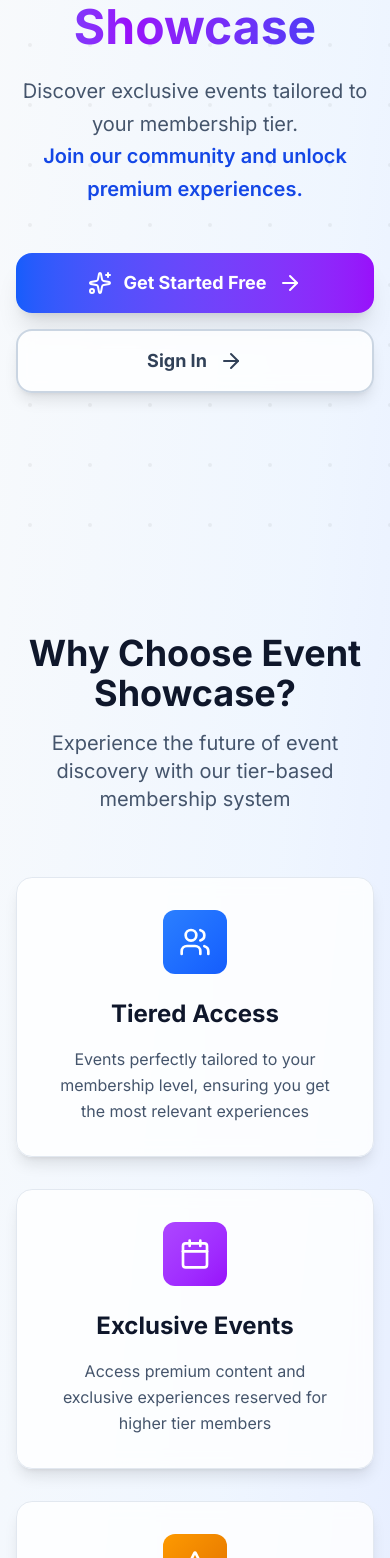
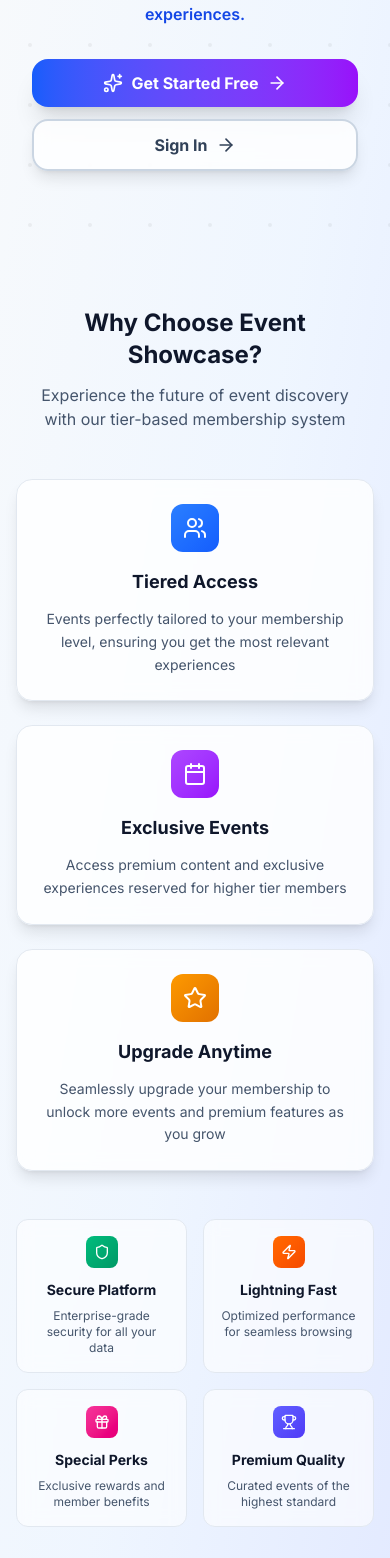
Before and after one commit to anandanpm/tier-event-showcase, a Next.js app: page / in a window 390 px wide. Shown: the part 350-1908 px from the top of the page. Built offline with nearby package versions, Linux system fonts and the light colour scheme; no server answers.

Commit message:
fix(page):fixed the responsiveness of the page.tsx in app(Homepage)

```diff
--- a/src/app/layout.tsx
+++ b/src/app/layout.tsx
@@ -9,6 +9,9 @@ const inter = Inter({ subsets: ['latin'] });
 export const metadata: Metadata = {
   title: 'Tier-Based Event Showcase',
   description: 'Discover events based on your membership tier',
+  icons:{
+    icon: '/favicon.ico',
+  }
 };
 
 export default function RootLayout({
--- a/src/app/page.tsx
+++ b/src/app/page.tsx
@@ -18,20 +18,20 @@ export default function HomePage() {
             ></div>
           </div>
 
-          <div className="relative max-w-7xl mx-auto px-4 sm:px-6 lg:px-8 py-20">
+          <div className="relative max-w-7xl mx-auto px-4 sm:px-6 lg:px-8 py-10 sm:py-20">
             <div className="text-center">
               {/* Logo/Icon */}
-              <div className="flex justify-center mb-8">
+              <div className="flex justify-center mb-6 sm:mb-8">
                 <div className="relative">
                   <div className="absolute inset-0 bg-gradient-to-r from-blue-600 to-purple-600 rounded-2xl blur-lg opacity-30"></div>
-                  <div className="relative bg-gradient-to-r from-blue-600 to-purple-600 rounded-2xl p-4">
-                    <Sparkles className="h-12 w-12 text-white" />
+                  <div className="relative bg-gradient-to-r from-blue-600 to-purple-600 rounded-2xl p-3 sm:p-4">
+                    <Sparkles className="h-8 w-8 sm:h-12 sm:w-12 text-white" />
                   </div>
                 </div>
               </div>
 
               {/* Main Heading */}
-              <h1 className="text-5xl md:text-7xl font-bold mb-6">
+              <h1 className="text-3xl sm:text-4xl md:text-5xl lg:text-7xl font-bold mb-4 sm:mb-6">
                 <span className="bg-gradient-to-r from-slate-900 via-blue-900 to-purple-900 bg-clip-text text-transparent">
                   Welcome to
                 </span>
@@ -42,33 +42,33 @@ export default function HomePage() {
               </h1>
 
               {/* Subtitle */}
-              <p className="text-xl md:text-2xl text-slate-600 mb-12 max-w-4xl mx-auto leading-relaxed">
+              <p className="text-base sm:text-lg md:text-xl lg:text-2xl text-slate-600 mb-8 sm:mb-12 max-w-4xl mx-auto leading-relaxed px-4">
                 Discover exclusive events tailored to your membership tier.
                 <br />
                 <span className="font-semibold text-blue-700">Join our community and unlock premium experiences.</span>
               </p>
 
               {/* CTA Buttons */}
-              <div className="flex flex-col sm:flex-row gap-4 justify-center mb-20">
+              <div className="flex flex-col sm:flex-row gap-3 sm:gap-4 justify-center mb-12 sm:mb-20 px-4">
                 <Link
                   href="/sign-up"
-                  className="group relative overflow-hidden bg-gradient-to-r from-blue-600 to-purple-600 rounded-2xl px-8 py-4 text-white font-bold text-lg shadow-xl hover:shadow-2xl transform hover:scale-105 transition-all duration-300"
+                  className="group relative overflow-hidden bg-gradient-to-r from-blue-600 to-purple-600 rounded-2xl px-6 sm:px-8 py-3 sm:py-4 text-white font-bold text-base sm:text-lg shadow-xl hover:shadow-2xl transform hover:scale-105 transition-all duration-300"
                 >
                   <div className="absolute inset-0 bg-gradient-to-r from-blue-700 to-purple-700 opacity-0 group-hover:opacity-100 transition-opacity"></div>
                   <div className="relative flex items-center justify-center">
-                    <Sparkles className="mr-3 h-6 w-6" />
+                    <Sparkles className="mr-2 sm:mr-3 h-5 w-5 sm:h-6 sm:w-6" />
                     Get Started Free
-                    <ArrowRight className="ml-3 h-6 w-6 group-hover:translate-x-1 transition-transform" />
+                    <ArrowRight className="ml-2 sm:ml-3 h-5 w-5 sm:h-6 sm:w-6 group-hover:translate-x-1 transition-transform" />
                   </div>
                 </Link>
 
                 <Link
                   href="/sign-in"
-                  className="group bg-white/80 backdrop-blur-sm border-2 border-slate-300 rounded-2xl px-8 py-4 text-slate-700 font-bold text-lg shadow-lg hover:shadow-xl hover:border-blue-400 transform hover:scale-105 transition-all duration-300"
+                  className="group bg-white/80 backdrop-blur-sm border-2 border-slate-300 rounded-2xl px-6 sm:px-8 py-3 sm:py-4 text-slate-700 font-bold text-base sm:text-lg shadow-lg hover:shadow-xl hover:border-blue-400 transform hover:scale-105 transition-all duration-300"
                 >
                   <div className="flex items-center justify-center">
                     Sign In
-                    <ArrowRight className="ml-3 h-6 w-6 group-hover:translate-x-1 transition-transform" />
+                    <ArrowRight className="ml-2 sm:ml-3 h-5 w-5 sm:h-6 sm:w-6 group-hover:translate-x-1 transition-transform" />
                   </div>
                 </Link>
               </div>
@@ -77,52 +77,52 @@ export default function HomePage() {
         </div>
 
         {/* Features Section */}
-        <div className="relative py-20">
+        <div className="relative py-12 sm:py-20">
           <div className="max-w-7xl mx-auto px-4 sm:px-6 lg:px-8">
             {/* Section Header */}
-            <div className="text-center mb-16">
-              <h2 className="text-4xl font-bold text-slate-900 mb-4">Why Choose Event Showcase?</h2>
-              <p className="text-xl text-slate-600 max-w-2xl mx-auto">
+            <div className="text-center mb-12 sm:mb-16">
+              <h2 className="text-2xl sm:text-3xl lg:text-4xl font-bold text-slate-900 mb-3 sm:mb-4">Why Choose Event Showcase?</h2>
+              <p className="text-base sm:text-lg lg:text-xl text-slate-600 max-w-2xl mx-auto px-4">
                 Experience the future of event discovery with our tier-based membership system
               </p>
             </div>
 
             {/* Feature Cards */}
-            <div className="grid md:grid-cols-3 gap-8 mb-16">
-              <div className="group relative bg-white/80 backdrop-blur-sm rounded-2xl p-8 shadow-lg hover:shadow-2xl border border-slate-200 hover:border-blue-300 transform hover:scale-105 transition-all duration-300">
+            <div className="grid md:grid-cols-3 gap-6 sm:gap-8 mb-12 sm:mb-16">
+              <div className="group relative bg-white/80 backdrop-blur-sm rounded-2xl p-6 sm:p-8 shadow-lg hover:shadow-2xl border border-slate-200 hover:border-blue-300 transform hover:scale-105 transition-all duration-300">
                 <div className="absolute inset-0 bg-gradient-to-br from-blue-50 to-indigo-50 rounded-2xl opacity-0 group-hover:opacity-100 transition-opacity"></div>
                 <div className="relative text-center">
-                  <div className="bg-gradient-to-br from-blue-500 to-blue-600 rounded-xl p-4 w-fit mx-auto mb-6 group-hover:scale-110 transition-transform">
-                    <Users className="h-8 w-8 text-white" />
+                  <div className="bg-gradient-to-br from-blue-500 to-blue-600 rounded-xl p-3 sm:p-4 w-fit mx-auto mb-4 sm:mb-6 group-hover:scale-110 transition-transform">
+                    <Users className="h-6 w-6 sm:h-8 sm:w-8 text-white" />
                   </div>
-                  <h3 className="text-2xl font-bold text-slate-900 mb-4">Tiered Access</h3>
-                  <p className="text-slate-600 leading-relaxed">
+                  <h3 className="text-lg sm:text-xl lg:text-2xl font-bold text-slate-900 mb-3 sm:mb-4">Tiered Access</h3>
+                  <p className="text-sm sm:text-base text-slate-600 leading-relaxed">
                     Events perfectly tailored to your membership level, ensuring you get the most relevant experiences
                   </p>
                 </div>
               </div>
 
-              <div className="group relative bg-white/80 backdrop-blur-sm rounded-2xl p-8 shadow-lg hover:shadow-2xl border border-slate-200 hover:border-purple-300 transform hover:scale-105 transition-all duration-300">
+              <div className="group relative bg-white/80 backdrop-blur-sm rounded-2xl p-6 sm:p-8 shadow-lg hover:shadow-2xl border border-slate-200 hover:border-purple-300 transform hover:scale-105 transition-all duration-300">
                 <div className="absolute inset-0 bg-gradient-to-br from-purple-50 to-indigo-50 rounded-2xl opacity-0 group-hover:opacity-100 transition-opacity"></div>
                 <div className="relative text-center">
-                  <div className="bg-gradient-to-br from-purple-500 to-purple-600 rounded-xl p-4 w-fit mx-auto mb-6 group-hover:scale-110 transition-transform">
-                    <Calendar className="h-8 w-8 text-white" />
+                  <div className="bg-gradient-to-br from-purple-500 to-purple-600 rounded-xl p-3 sm:p-4 w-fit mx-auto mb-4 sm:mb-6 group-hover:scale-110 transition-transform">
+                    <Calendar className="h-6 w-6 sm:h-8 sm:w-8 text-white" />
                   </div>
-                  <h3 className="text-2xl font-bold text-slate-900 mb-4">Exclusive Events</h3>
-                  <p className="text-slate-600 leading-relaxed">
+                  <h3 className="text-lg sm:text-xl lg:text-2xl font-bold text-slate-900 mb-3 sm:mb-4">Exclusive Events</h3>
+                  <p className="text-sm sm:text-base text-slate-600 leading-relaxed">
                     Access premium content and exclusive experiences reserved for higher tier members
                   </p>
                 </div>
               </div>
 
-              <div className="group relative bg-white/80 backdrop-blur-sm rounded-2xl p-8 shadow-lg hover:shadow-2xl border border-slate-200 hover:border-amber-300 transform hover:scale-105 transition-all duration-300">
+              <div className="group relative bg-white/80 backdrop-blur-sm rounded-2xl p-6 sm:p-8 shadow-lg hover:shadow-2xl border border-slate-200 hover:border-amber-300 transform hover:scale-105 transition-all duration-300">
                 <div className="absolute inset-0 bg-gradient-to-br from-amber-50 to-orange-50 rounded-2xl opacity-0 group-hover:opacity-100 transition-opacity"></div>
                 <div className="relative text-center">
-                  <div className="bg-gradient-to-br from-amber-500 to-amber-600 rounded-xl p-4 w-fit mx-auto mb-6 group-hover:scale-110 transition-transform">
-                    <Star className="h-8 w-8 text-white" />
+                  <div className="bg-gradient-to-br from-amber-500 to-amber-600 rounded-xl p-3 sm:p-4 w-fit mx-auto mb-4 sm:mb-6 group-hover:scale-110 transition-transform">
+                    <Star className="h-6 w-6 sm:h-8 sm:w-8 text-white" />
                   </div>
-                  <h3 className="text-2xl font-bold text-slate-900 mb-4">Upgrade Anytime</h3>
-                  <p className="text-slate-600 leading-relaxed">
+                  <h3 className="text-lg sm:text-xl lg:text-2xl font-bold text-slate-900 mb-3 sm:mb-4">Upgrade Anytime</h3>
+                  <p className="text-sm sm:text-base text-slate-600 leading-relaxed">
                     Seamlessly upgrade your membership to unlock more events and premium features as you grow
                   </p>
                 </div>
@@ -130,52 +130,52 @@ export default function HomePage() {
             </div>
 
             {/* Additional Benefits */}
-            <div className="grid md:grid-cols-2 lg:grid-cols-4 gap-6">
-              <div className="text-center p-6 bg-white/60 backdrop-blur-sm rounded-xl border border-slate-200 hover:shadow-lg transition-all duration-300">
-                <div className="bg-gradient-to-br from-emerald-500 to-emerald-600 rounded-lg p-3 w-fit mx-auto mb-4">
-                  <Shield className="h-6 w-6 text-white" />
+            <div className="grid grid-cols-2 lg:grid-cols-4 gap-4 sm:gap-6">
+              <div className="text-center p-4 sm:p-6 bg-white/60 backdrop-blur-sm rounded-xl border border-slate-200 hover:shadow-lg transition-all duration-300">
+                <div className="bg-gradient-to-br from-emerald-500 to-emerald-600 rounded-lg p-2 sm:p-3 w-fit mx-auto mb-3 sm:mb-4">
+                  <Shield className="h-4 w-4 sm:h-6 sm:w-6 text-white" />
                 </div>
-                <h4 className="font-bold text-slate-900 mb-2">Secure Platform</h4>
-                <p className="text-sm text-slate-600">Enterprise-grade security for all your data</p>
+                <h4 className="font-bold text-slate-900 mb-2 text-sm sm:text-base">Secure Platform</h4>
+                <p className="text-xs sm:text-sm text-slate-600">Enterprise-grade security for all your data</p>
               </div>
 
-              <div className="text-center p-6 bg-white/60 backdrop-blur-sm rounded-xl border border-slate-200 hover:shadow-lg transition-all duration-300">
-                <div className="bg-gradient-to-br from-orange-500 to-orange-600 rounded-lg p-3 w-fit mx-auto mb-4">
-                  <Zap className="h-6 w-6 text-white" />
+              <div className="text-center p-4 sm:p-6 bg-white/60 backdrop-blur-sm rounded-xl border border-slate-200 hover:shadow-lg transition-all duration-300">
+                <div className="bg-gradient-to-br from-orange-500 to-orange-600 rounded-lg p-2 sm:p-3 w-fit mx-auto mb-3 sm:mb-4">
+                  <Zap className="h-4 w-4 sm:h-6 sm:w-6 text-white" />
                 </div>
-                <h4 className="font-bold text-slate-900 mb-2">Lightning Fast</h4>
-                <p className="text-sm text-slate-600">Optimized performance for seamless browsing</p>
+                <h4 className="font-bold text-slate-900 mb-2 text-sm sm:text-base">Lightning Fast</h4>
+                <p className="text-xs sm:text-sm text-slate-600">Optimized performance for seamless browsing</p>
               </div>
 
-              <div className="text-center p-6 bg-white/60 backdrop-blur-sm rounded-xl border border-slate-200 hover:shadow-lg transition-all duration-300">
-                <div className="bg-gradient-to-br from-pink-500 to-pink-600 rounded-lg p-3 w-fit mx-auto mb-4">
-                  <Gift className="h-6 w-6 text-white" />
+              <div className="text-center p-4 sm:p-6 bg-white/60 backdrop-blur-sm rounded-xl border border-slate-200 hover:shadow-lg transition-all duration-300">
+                <div className="bg-gradient-to-br from-pink-500 to-pink-600 rounded-lg p-2 sm:p-3 w-fit mx-auto mb-3 sm:mb-4">
+                  <Gift className="h-4 w-4 sm:h-6 sm:w-6 text-white" />
                 </div>
-                <h4 className="font-bold text-slate-900 mb-2">Special Perks</h4>
-                <p className="text-sm text-slate-600">Exclusive rewards and member benefits</p>
+                <h4 className="font-bold text-slate-900 mb-2 text-sm sm:text-base">Special Perks</h4>
+                <p className="text-xs sm:text-sm text-slate-600">Exclusive rewards and member benefits</p>
               </div>
 
-              <div className="text-center p-6 bg-white/60 backdrop-blur-sm rounded-xl border border-slate-200 hover:shadow-lg transition-all duration-300">
-                <div className="bg-gradient-to-br from-indigo-500 to-indigo-600 rounded-lg p-3 w-fit mx-auto mb-4">
-                  <Trophy className="h-6 w-6 text-white" />
+              <div className="text-center p-4 sm:p-6 bg-white/60 backdrop-blur-sm rounded-xl border border-slate-200 hover:shadow-lg transition-all duration-300">
+                <div className="bg-gradient-to-br from-indigo-500 to-indigo-600 rounded-lg p-2 sm:p-3 w-fit mx-auto mb-3 sm:mb-4">
+                  <Trophy className="h-4 w-4 sm:h-6 sm:w-6 text-white" />
                 </div>
-                <h4 className="font-bold text-slate-900 mb-2">Premium Quality</h4>
-                <p className="text-sm text-slate-600">Curated events of the highest standard</p>
+                <h4 className="font-bold text-slate-900 mb-2 text-sm sm:text-base">Premium Quality</h4>
+                <p className="text-xs sm:text-sm text-slate-600">Curated events of the highest standard</p>
               </div>
             </div>
           </div>
         </div>
 
         {/* Tier Showcase */}
-        <div className="relative py-20 bg-gradient-to-r from-slate-900 via-blue-900 to-purple-900">
+        <div className="relative py-12 sm:py-20 bg-gradient-to-r from-slate-900 via-blue-900 to-purple-900">
           <div className="absolute inset-0 bg-black/20"></div>
           <div className="relative max-w-7xl mx-auto px-4 sm:px-6 lg:px-8 text-center">
-            <h2 className="text-4xl font-bold text-white mb-4">Choose Your Tier</h2>
-            <p className="text-xl text-blue-100 mb-12 max-w-2xl mx-auto">
+            <h2 className="text-2xl sm:text-3xl lg:text-4xl font-bold text-white mb-3 sm:mb-4">Choose Your Tier</h2>
+            <p className="text-base sm:text-lg lg:text-xl text-blue-100 mb-8 sm:mb-12 max-w-2xl mx-auto px-4">
               Start free and upgrade as you discover more amazing events
             </p>
 
-            <div className="grid md:grid-cols-4 gap-6">
+            <div className="grid grid-cols-2 md:grid-cols-4 gap-4 sm:gap-6">
               {[
                 { name: "Free", color: "from-slate-400 to-slate-600", icon: Sparkles },
                 { name: "Silver", color: "from-slate-300 to-slate-500", icon: Shield },
@@ -186,13 +186,13 @@ export default function HomePage() {
                 return (
                   <div
                     key={tier.name}
-                    className="bg-white/10 backdrop-blur-sm rounded-2xl p-6 border border-white/20 hover:bg-white/20 transition-all duration-300"
+                    className="bg-white/10 backdrop-blur-sm rounded-2xl p-4 sm:p-6 border border-white/20 hover:bg-white/20 transition-all duration-300"
                   >
-                    <div className={`bg-gradient-to-r ${tier.color} rounded-xl p-4 w-fit mx-auto mb-4`}>
-                      <Icon className="h-8 w-8 text-white" />
+                    <div className={`bg-gradient-to-r ${tier.color} rounded-xl p-3 sm:p-4 w-fit mx-auto mb-3 sm:mb-4`}>
+                      <Icon className="h-6 w-6 sm:h-8 sm:w-8 text-white" />
                     </div>
-                    <h3 className="text-xl font-bold text-white mb-2">{tier.name}</h3>
-                    <p className="text-blue-100 text-sm">
+                    <h3 className="text-base sm:text-lg lg:text-xl font-bold text-white mb-2">{tier.name}</h3>
+                    <p className="text-blue-100 text-xs sm:text-sm">
                       {index === 0 && "Perfect for getting started"}
                       {index === 1 && "Great for regular attendees"}
                       {index === 2 && "Ideal for event enthusiasts"}
@@ -220,22 +220,22 @@ export default function HomePage() {
 
           <div className="relative text-center max-w-4xl mx-auto px-4 sm:px-6 lg:px-8">
             {/* Welcome Animation */}
-            <div className="flex justify-center mb-8">
+            <div className="flex justify-center mb-6 sm:mb-8">
               <div className="relative">
                 <div className="absolute inset-0 bg-gradient-to-r from-emerald-500 to-blue-600 rounded-full blur-lg opacity-30 animate-pulse"></div>
-                <div className="relative bg-gradient-to-r from-emerald-500 to-blue-600 rounded-full p-6">
-                  <Calendar className="h-16 w-16 text-white" />
+                <div className="relative bg-gradient-to-r from-emerald-500 to-blue-600 rounded-full p-4 sm:p-6">
+                  <Calendar className="h-12 w-12 sm:h-16 sm:w-16 text-white" />
                 </div>
               </div>
             </div>
 
-            <h1 className="text-5xl md:text-6xl font-bold mb-6">
+            <h1 className="text-3xl sm:text-4xl md:text-5xl lg:text-6xl font-bold mb-4 sm:mb-6">
               <span className="bg-gradient-to-r from-emerald-600 via-blue-600 to-purple-600 bg-clip-text text-transparent">
                 Welcome Back!
               </span>
             </h1>
 
-            <p className="text-2xl text-slate-600 mb-12 leading-relaxed">
+            <p className="text-base sm:text-lg lg:text-2xl text-slate-600 mb-8 sm:mb-12 leading-relaxed px-4">
               Ready to explore your exclusive events?
               <br />
               <span className="font-semibold text-blue-700">Your personalized dashboard awaits!</span>
@@ -245,29 +245,29 @@ export default function HomePage() {
             <div className="space-y-6">
               <Link
                 href="/events"
-                className="group relative overflow-hidden bg-gradient-to-r from-emerald-600 via-blue-600 to-purple-600 rounded-2xl px-12 py-6 text-white font-bold text-xl shadow-2xl hover:shadow-3xl transform hover:scale-105 transition-all duration-300 inline-flex items-center"
+                className="group relative overflow-hidden bg-gradient-to-r from-emerald-600 via-blue-600 to-purple-600 rounded-2xl px-8 sm:px-12 py-4 sm:py-6 text-white font-bold text-lg sm:text-xl shadow-2xl hover:shadow-3xl transform hover:scale-105 transition-all duration-300 inline-flex items-center"
               >
                 <div className="absolute inset-0 bg-gradient-to-r from-emerald-700 via-blue-700 to-purple-700 opacity-0 group-hover:opacity-100 transition-opacity"></div>
                 <div className="relative flex items-center">
-                  <Calendar className="mr-4 h-8 w-8" />
+                  <Calendar className="mr-3 sm:mr-4 h-6 w-6 sm:h-8 sm:w-8" />
                   View My Events
-                  <ArrowRight className="ml-4 h-8 w-8 group-hover:translate-x-2 transition-transform" />
+                  <ArrowRight className="ml-3 sm:ml-4 h-6 w-6 sm:h-8 sm:w-8 group-hover:translate-x-2 transition-transform" />
                 </div>
               </Link>
 
               {/* Quick Stats */}
-              <div className="grid grid-cols-1 md:grid-cols-3 gap-6 mt-12">
-                <div className="bg-white/80 backdrop-blur-sm rounded-xl p-6 shadow-lg border border-slate-200">
-                  <div className="text-3xl font-bold text-emerald-600 mb-2">∞</div>
-                  <div className="text-slate-700 font-medium">Events Available</div>
+              <div className="grid grid-cols-1 md:grid-cols-3 gap-4 sm:gap-6 mt-8 sm:mt-12">
+                <div className="bg-white/80 backdrop-blur-sm rounded-xl p-4 sm:p-6 shadow-lg border border-slate-200">
+                  <div className="text-2xl sm:text-3xl font-bold text-emerald-600 mb-2">∞</div>
+                  <div className="text-slate-700 font-medium text-sm sm:text-base">Events Available</div>
                 </div>
-                <div className="bg-white/80 backdrop-blur-sm rounded-xl p-6 shadow-lg border border-slate-200">
-                  <div className="text-3xl font-bold text-blue-600 mb-2">24/7</div>
-                  <div className="text-slate-700 font-medium">Access</div>
+                <div className="bg-white/80 backdrop-blur-sm rounded-xl p-4 sm:p-6 shadow-lg border border-slate-200">
+                  <div className="text-2xl sm:text-3xl font-bold text-blue-600 mb-2">24/7</div>
+                  <div className="text-slate-700 font-medium text-sm sm:text-base">Access</div>
                 </div>
-                <div className="bg-white/80 backdrop-blur-sm rounded-xl p-6 shadow-lg border border-slate-200">
-                  <div className="text-3xl font-bold text-purple-600 mb-2">Premium</div>
-                  <div className="text-slate-700 font-medium">Experience</div>
+                <div className="bg-white/80 backdrop-blur-sm rounded-xl p-4 sm:p-6 shadow-lg border border-slate-200">
+                  <div className="text-2xl sm:text-3xl font-bold text-purple-600 mb-2">Premium</div>
+                  <div className="text-slate-700 font-medium text-sm sm:text-base">Experience</div>
                 </div>
               </div>
             </div>
```
